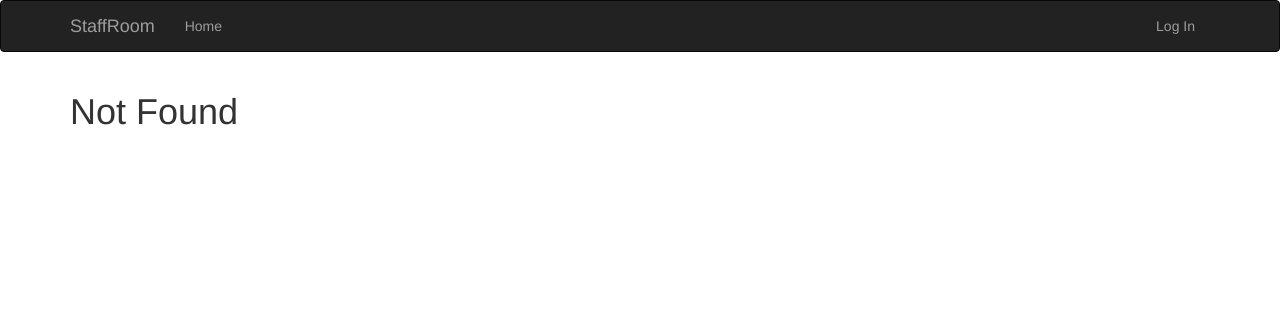
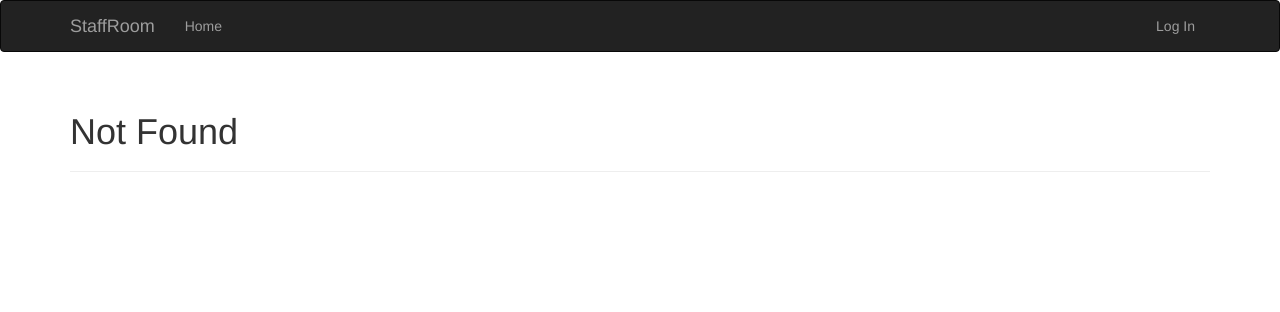
Before and after one commit to mahmoudnasser1561/FlaskForge, a Flask app: template App/templates/404.html in a window 1280 px wide. Shown: the top 312 px of the page. Run offline with Flask 3, Linux system fonts and the light colour scheme; the template is opened without the code that fills it, so the values that code supplies are empty; some libraries are stand-ins or nearby versions.

Commit message:
fix(templates): fix page_header class typo and FlaskForhe branding typo

```diff
--- a/App/templates/404.html
+++ b/App/templates/404.html
@@ -4,7 +4,7 @@
 
 
 {% block page_content %}
-<div class="page_header">
+<div class="page-header">
     <h1>Not Found</h1>
 </div>
 {% endblock %}
--- a/App/templates/500.html
+++ b/App/templates/500.html
@@ -4,7 +4,7 @@
 
 
 {% block page_content %}
-<div class="page_header">
+<div class="page-header">
     <h1>Internal Error</h1>
 </div>
 {% endblock %}
--- a/App/templates/moderate.html
+++ b/App/templates/moderate.html
@@ -1,7 +1,7 @@
 {% extends "base.html" %}
 {% import "_macros.html" as macros %}
 
-{% block title %}FlaskForhe - Comment Moderation{% endblock %}
+{% block title %}StaffRoom - Comment Moderation{% endblock %}
 
 {% block page_content %}
 <div class="page-header">
```
